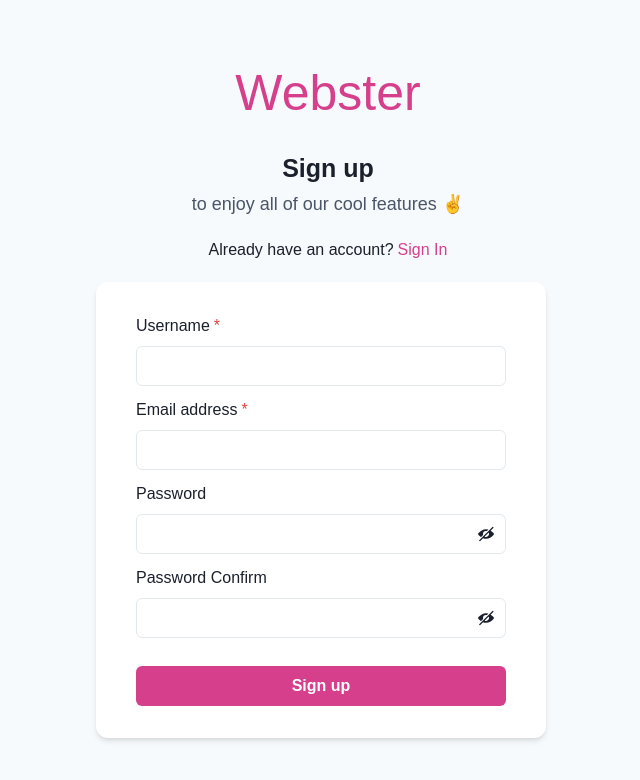
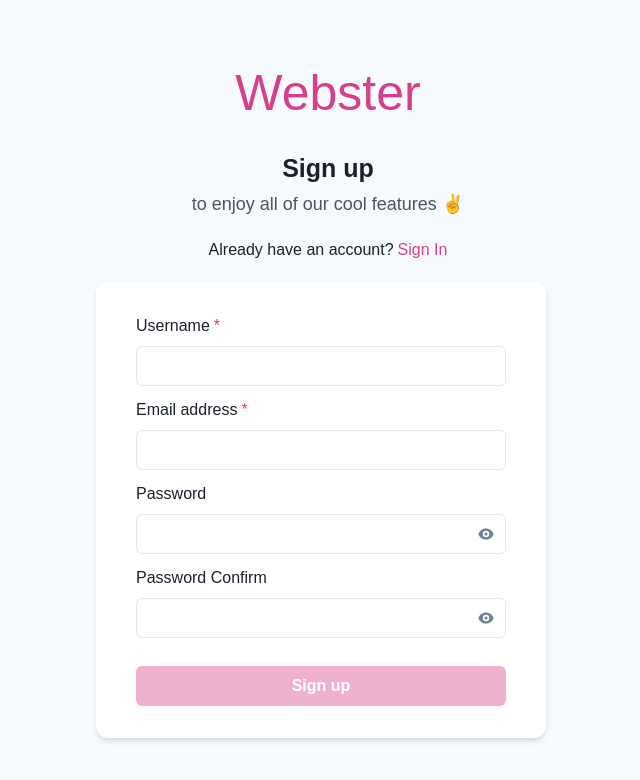
Before and after one commit to YaroslavChuiko/Webster, a React (Vite) app in the folder client/: page /auth/sign-up in a window 1280 px wide. Shown: the top 780 px of the page, without its empty margins (312-952 px from the left). Built offline with nearby package versions, Linux system fonts and the light colour scheme; no server answers; a web font is replaced by a local one; what unsplash-js would draw is missing.

Commit message:
update sing up page

```diff
--- a/client/src/hooks/use-custom-toast.ts
+++ b/client/src/hooks/use-custom-toast.ts
@@ -7,8 +7,9 @@ const useCustomToast = () => {
   const createToast = useToast();
 
   const toast = useCallback(
-    (description: string, status: TStatus) => {
+    (title: string, description: string, status: TStatus) => {
       createToast({
+        title,
         description,
         duration: 9000,
         isClosable: true,
--- a/client/src/pages/Auth/SignIn.tsx
+++ b/client/src/pages/Auth/SignIn.tsx
@@ -51,7 +51,7 @@ function SignIn() {
       await login(values).unwrap();
       navigate('/');
     } catch (error: any) {
-      toast(error?.data.message, 'error');
+      toast('Error occurred', error?.data.message, 'error');
     }
   };
 
@@ -83,17 +83,7 @@ function SignIn() {
               <Stack spacing="5">
                 <FormControl>
                   <FormLabel htmlFor="email">Email</FormLabel>
-                  <Input
-                    id="email"
-                    type="email"
-                    focusBorderColor="pink.500"
-                    // value={email}
-                    // onChange={(event) => setEmail(event.target.value)}
-                    {...register('email', {
-                      required: 'This is required',
-                      minLength: { value: 4, message: 'Minimum length should be 4' },
-                    })}
-                  />
+                  <Input id="email" type="email" focusBorderColor="pink.500" {...register('email')} />
                 </FormControl>
                 <FormControl>
                   <FormLabel htmlFor="password">Password</FormLabel>
@@ -113,10 +103,7 @@ function SignIn() {
                       autoComplete="current-password"
                       focusBorderColor="pink.500"
                       required
-                      {...register('password', {
-                        required: 'This is required',
-                        minLength: { value: 4, message: 'Minimum length should be 4' },
-                      })}
+                      {...register('password')}
                     />
                   </InputGroup>
                 </FormControl>
--- a/client/src/pages/Auth/SignUp.tsx
+++ b/client/src/pages/Auth/SignUp.tsx
@@ -1,73 +1,75 @@
-import { ViewIcon, ViewOffIcon } from '@chakra-ui/icons';
 import {
   Box,
   Button,
   FormControl,
+  FormErrorMessage,
   FormLabel,
   HStack,
   Heading,
+  IconButton,
   Input,
   InputGroup,
   InputRightElement,
   Link,
   Stack,
   Text,
-  useToast,
 } from '@chakra-ui/react';
-import { ErrorMessage, Field, Form, Formik, FormikValues } from 'formik';
+import { zodResolver } from '@hookform/resolvers/zod';
 import { useState } from 'react';
+import { useForm } from 'react-hook-form';
+import { HiEye, HiEyeOff } from 'react-icons/hi';
 import { Link as RouterLink, useNavigate } from 'react-router-dom';
-import * as Yup from 'yup';
-import { baseQuery } from '~/consts/api';
+import useCustomToast from '~/hooks/use-custom-toast';
+import { useRegisterMutation } from '~/store/api/auth-slice';
+import { registerSchema } from '~/validation/auth';
 import Logo from './Logo';
+
+type FormValues = {
+  username: string;
+  email: string;
+  password: string;
+  passwordConfirm: string;
+};
 
 export default function SignUp() {
   const [showPassword, setShowPassword] = useState(false);
   const navigate = useNavigate();
-  const toast = useToast();
+  const { toast } = useCustomToast();
 
-  const handleSubmit = async (values: FormikValues, { setSubmitting }: any) => {
-    setSubmitting(true);
-    const response = await fetch(`${baseQuery}/auth/sign-up`, {
-      method: 'POST',
-      headers: {
-        'Content-Type': 'application/json',
+  const [registerMutation] = useRegisterMutation();
+
+  const {
+    handleSubmit,
+    register,
+    trigger,
+    formState: { errors, isValid, isSubmitting, touchedFields },
+  } = useForm({
+    defaultValues: {
+      username: '',
+      email: '',
+      password: '',
+      passwordConfirm: '',
     },
-      body: JSON.stringify({
-        username: values.username,
-        email: values.email,
-        password: values.password,
-      }),
+    resolver: zodResolver(registerSchema),
   });
-    if (response.status === 201) {
-      const data = await response.json();
-      toast({
-        title: 'Account created.',
-        description: 'Confirm your email: ' + data.email,
-        status: 'success',
-        duration: 9000,
-        isClosable: true,
-      });
+
+  const onSubmit = async (values: FormValues) => {
+    const { passwordConfirm: _, ...rest } = values;
+    try {
+      await registerMutation(rest).unwrap();
       navigate('/auth/sign-in');
-    } else if (response.status === 409) {
-      toast({
-        title: 'Conflict.',
-        description: 'Account with this email is already created.',
-        status: 'error',
-        duration: 9000,
-        isClosable: true,
-      });
+      toast('Account created', `Confirm your email: ${rest.email}`, 'success');
+    } catch (error: any) {
+      if (error.status === 409) {
+        toast('Error occurred', 'Account with this email is already created', 'error');
       } else {
-      const data = await response.json();
-      toast({
-        title: 'Error occured.',
-        description: data.message,
-        status: 'error',
-        duration: 9000,
-        isClosable: true,
-      });
+        toast('Error occurred', error?.data.message, 'error');
       }
-    setSubmitting(false);
+    }
+  };
+
+  const togglePassword = () => {
+    setShowPassword((showPassword) => !showPassword);
   };
 
   return (
@@ -91,6 +93,7 @@ export default function SignUp() {
           </HStack>
         </Stack>
       </Stack>
+      <form onSubmit={handleSubmit(onSubmit)} onChange={() => trigger()}>
         <Box
           py={{ base: '0', sm: '8' }}
           px={{ base: '4', sm: '10' }}
@@ -99,95 +102,65 @@ export default function SignUp() {
           borderRadius={{ base: 'none', sm: 'xl' }}
           w={{ base: '100%', sm: '450px' }}
         >
-        <Formik
-          initialValues={{
-            username: '',
-            email: '',
-            password: '',
-            passwordConfirm: '',
-          }}
-          validationSchema={Yup.object({
-            username: Yup.string().max(15, 'Must be 15 characters or less').required('Required'),
-            email: Yup.string().email('Invalid email address').required('Required'),
-            password: Yup.string().min(6, 'Password must be at least 6 characters').required('Required'),
-            passwordConfirm: Yup.string()
-              .oneOf([Yup.ref('password'), undefined], 'Passwords must match')
-              .required('Required'),
-          })}
-          onSubmit={handleSubmit}
-        >
-          {(formik) => (
-            <Form>
           <Stack spacing={3} mb="20px">
-                <HStack>
-                  <Field name="username">
-                    {(
-                      { field, form }: any, // FieldProps
-                    ) => (
-                      <FormControl id="username" isRequired isInvalid={form.errors.username && form.touched.username}>
+            <FormControl id="username" isRequired isInvalid={errors.username && touchedFields.username}>
               <FormLabel>Username</FormLabel>
-                        <Input {...field} type="text" focusBorderColor="pink.500" />
-                        <ErrorMessage name="username" />
+              <Input type="text" focusBorderColor="pink.500" {...register('username')} />
+              <FormErrorMessage>{errors.username && errors.username.message}</FormErrorMessage>
             </FormControl>
-                    )}
-                  </Field>
-                </HStack>
-                <Field name="email">
-                  {({ field, form }: any) => (
-                    <FormControl id="email" isRequired isInvalid={form.errors.email && form.touched.email}>
+            <FormControl id="email" isRequired isInvalid={errors.email && touchedFields.email}>
               <FormLabel>Email address</FormLabel>
-                      <Input {...field} type="email" focusBorderColor="pink.500" />
-                      <ErrorMessage name="email" />
+              <Input type="email" focusBorderColor="pink.500" {...register('email')} />
+              <FormErrorMessage>{errors.email && errors.email.message}</FormErrorMessage>
             </FormControl>
-                  )}
-                </Field>
-                <Field name="password">
-                  {({ field, form }: any) => (
-                    <FormControl isInvalid={form.errors.password && form.touched.password}>
+            <FormControl isInvalid={errors.password && touchedFields.password}>
               <FormLabel>Password</FormLabel>
               <InputGroup>
-                        <Input {...field} type={showPassword ? 'text' : 'password'} focusBorderColor="pink.500" />
+                <Input
+                  type={showPassword ? 'text' : 'password'}
+                  focusBorderColor="pink.500"
+                  {...register('password')}
+                />
                 <InputRightElement h={'full'}>
-                          <Button variant={'ghost'} onClick={() => setShowPassword((showPassword) => !showPassword)}>
-                            {showPassword ? <ViewIcon /> : <ViewOffIcon />}
-                          </Button>
+                  <IconButton
+                    tabIndex={-1}
+                    variant="link"
+                    aria-label={showPassword ? 'Mask password' : 'Reveal password'}
+                    icon={showPassword ? <HiEyeOff /> : <HiEye />}
+                    onClick={togglePassword}
+                  />
                 </InputRightElement>
               </InputGroup>
-                      <ErrorMessage name="password" />
+              <FormErrorMessage>{errors.password && errors.password.message}</FormErrorMessage>
             </FormControl>
-                  )}
-                </Field>
-                <Field name="passwordConfirm">
-                  {({ field, form }: any) => (
-                    <FormControl isInvalid={form.errors.passwordConfirm && form.touched.passwordConfirm}>
+            <FormControl isInvalid={errors.passwordConfirm && touchedFields.passwordConfirm}>
               <FormLabel>Password Confirm</FormLabel>
               <InputGroup>
-                        <Input {...field} type={showPassword ? 'text' : 'password'} focusBorderColor="pink.500" />
+                <Input
+                  type={showPassword ? 'text' : 'password'}
+                  focusBorderColor="pink.500"
+                  {...register('passwordConfirm')}
+                />
                 <InputRightElement h={'full'}>
-                          <Button variant={'ghost'} onClick={() => setShowPassword((showPassword) => !showPassword)}>
-                            {showPassword ? <ViewIcon /> : <ViewOffIcon />}
-                          </Button>
+                  <IconButton
+                    tabIndex={-1}
+                    variant="link"
+                    aria-label={showPassword ? 'Mask password' : 'Reveal password'}
+                    icon={showPassword ? <HiEyeOff /> : <HiEye />}
+                    onClick={togglePassword}
+                  />
                 </InputRightElement>
               </InputGroup>
-                      <ErrorMessage name="passwordConfirm" />
+              <FormErrorMessage>{errors.passwordConfirm && errors.passwordConfirm.message}</FormErrorMessage>
             </FormControl>
-                  )}
-                </Field>
           </Stack>
           <Stack spacing={10} pt={2}>
-                <Button
-                  isDisabled={!formik.isValid || formik.isSubmitting}
-                  type="submit"
-                  loadingText="Submitting"
-                  colorScheme="pink"
-                >
+            <Button isDisabled={!isValid || isSubmitting} type="submit" loadingText="Submitting" colorScheme="pink">
               Sign up
             </Button>
           </Stack>
-            </Form>
-          )}
-        </Formik>
         </Box>
+      </form>
     </Stack>
   );
 }
--- a/client/src/store/api/api-slice.ts
+++ b/client/src/store/api/api-slice.ts
@@ -1,3 +1,4 @@
+/* eslint-disable @typescript-eslint/no-unused-vars */
 import { createApi } from '@reduxjs/toolkit/query/react';
 import baseQueryWithReauth from './baseQuery';
 
--- /dev/null
+++ b/client/src/validation/auth.ts
@@ -0,0 +1,15 @@
+import { z } from 'zod';
+
+export const registerSchema = z
+  .object({
+    username: z.string({ required_error: 'Name is required' }).max(15, 'Must be 15 characters or less'),
+    email: z.string({ required_error: 'Email is required' }).email('Invalid email address'),
+    password: z.string({ required_error: 'Password is required' }).min(6, 'Password must be at least 6 characters'),
+    passwordConfirm: z.string({ required_error: 'Password is required' }),
+  })
+  .refine((data) => data.password === data.passwordConfirm, {
+    message: "Passwords don't match",
+    path: ['passwordConfirm'], // path of error
+  });
+
+export type ICreate = z.infer<typeof registerSchema>;
```
Lines whose indentation alone changed are shown as unchanged.
